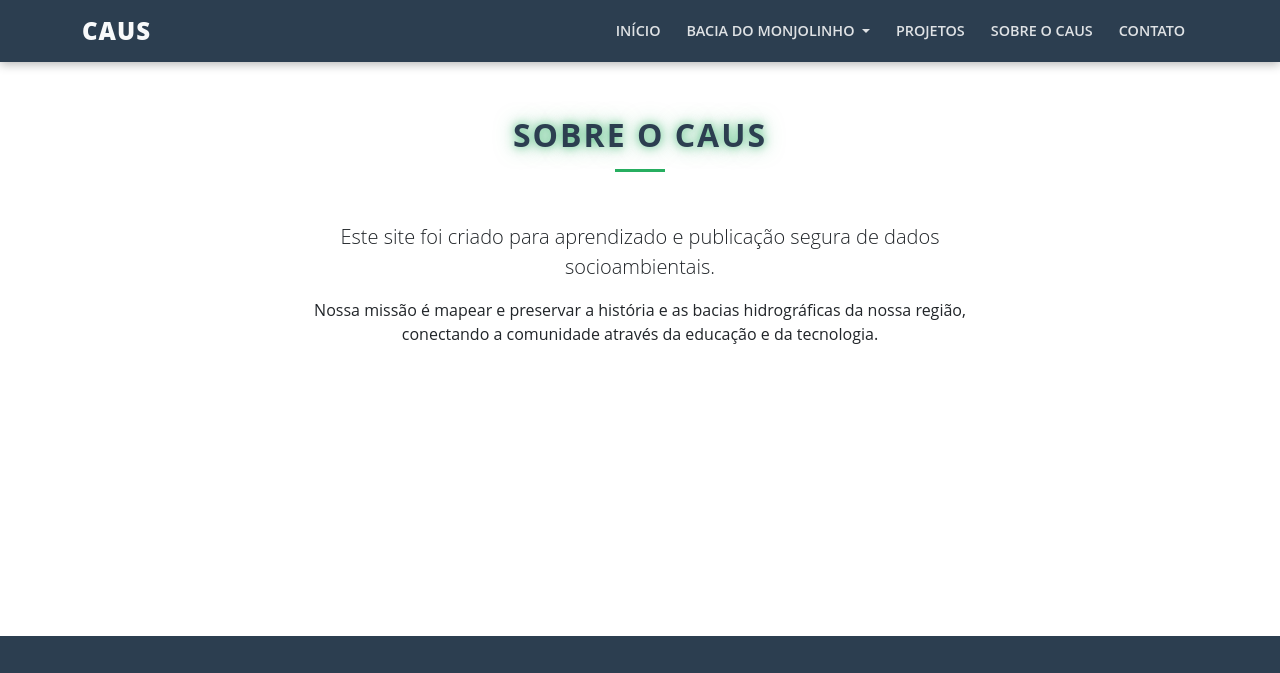
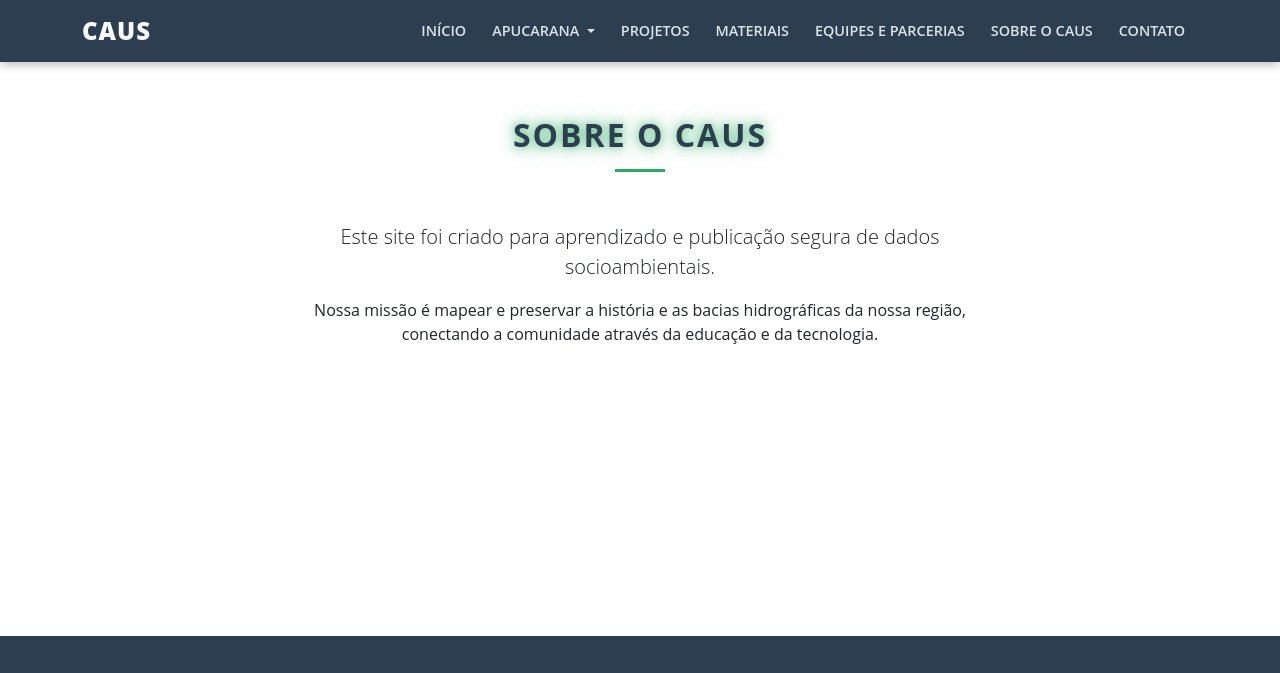
Before and after one commit to Marilu163/Reposit-rio-Projeto-de-Extens-o, a plain HTML site: page pages/sobre.html in a window 1280 px wide. Shown: the top 673 px of the page. Drawn offline with nearby package versions, Linux system fonts and the light colour scheme.

Commit message:
Atualização: Mudança para Apucarana, novas abas e sistema de login

```diff
--- a/assets/js/main.js
+++ b/assets/js/main.js
@@ -7,24 +7,25 @@ const caminhoBase = isPaginaInterna ? '../' : '';
  */
 const configSite = {
     tituloHero: "Bem-vindo ao CAUS",
-    subtituloHero: "Atlas histórico e socioambiental das regiões hidrográficas.",
-    nomeRegiao: "Bacia do Monjolinho",
+    subtituloHero: "Atlas histórico e socioambiental de Apucarana.",
+    nomeRegiao: "Apucarana",
 
-    // LISTA DE ABAS COM CAMINHO INTELIGENTE
     menu: [
-        { texto: "Início", link: caminhoBase + "index.html" },
+        { texto: "Início", link: "index.html" },
         {
-            texto: "Região",
-            link: caminhoBase + "index.html#regiao",
+            texto: "Apucarana",
+            link: "#regiao",
             dropdown: [
                 { texto: "Linha Histórica", link: "#" },
                 { texto: "Dados Hidrográficos", link: "#" },
                 { texto: "Mapas", link: "#" }
             ]
         },
-        { texto: "Projetos", link: caminhoBase + "index.html#projetos" },
-        { texto: "Sobre o CAUS", link: caminhoBase + "pages/sobre.html" },
-        { texto: "Contato", link: caminhoBase + "pages/contato.html" }
+        { texto: "Projetos", link: "#projetos" },
+        { texto: "Materiais", link: "#" },
+        { texto: "Equipes e parcerias", link: "#" },
+        { texto: "Sobre o CAUS", link: "#" },
+        { texto: "Contato", link: "pages/contato.html" }
     ]
 };
 
```
Also changed, not shown: index.html (+12 -5 lines).
